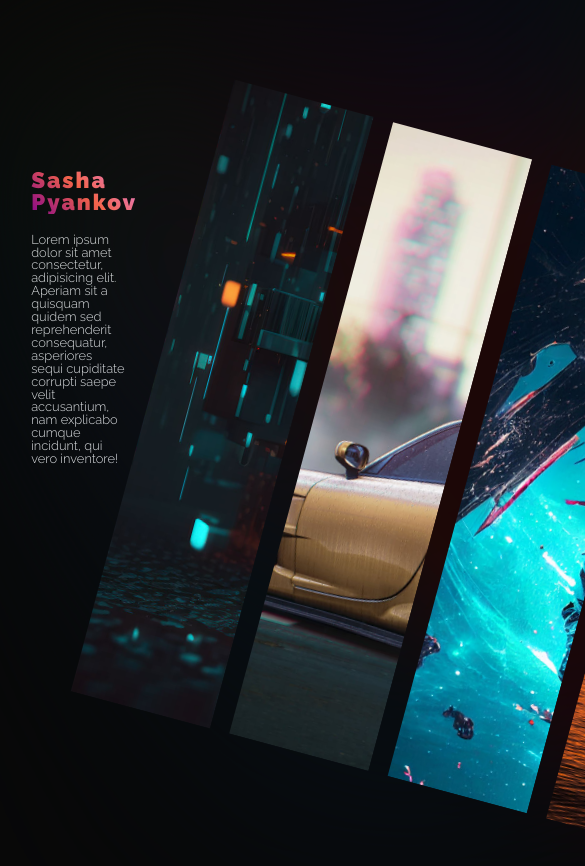
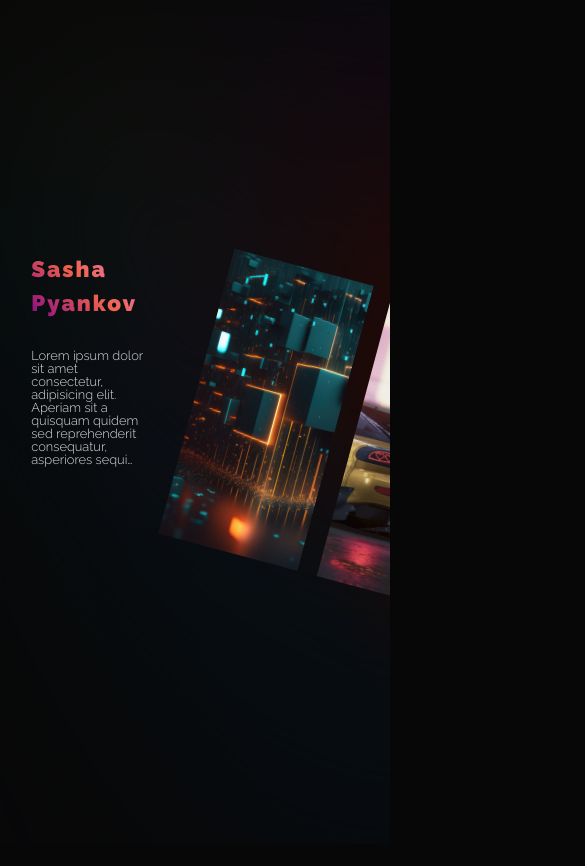
Before and after one commit to sasha-pyankov/parallax-gallary, a plain HTML site: page index.html in a window 390 px wide. Shown: the top 866 px of the page, 585 px wide, since content can reach past the window. After the commit the page ends 844 px from the top, so only its background shows below. Drawn offline with nearby package versions, Linux system fonts and the light colour scheme.

Commit message:
исправил некоторые проблемы на мобилке

```diff
--- a/css/style.css
+++ b/css/style.css
@@ -121,6 +121,15 @@ body._lock {
 }
 
 /* gallary */
+.wrapper {
+  overflow: hidden;
+}
+
+.main {
+  width: 100vw;
+  height: 100vh;
+}
+
 .gallary {
   width: 100vw;
   height: 100vh;
@@ -131,14 +140,25 @@ body._lock {
   top: 20vh;
   left: 8vw;
   max-width: 24vw;
+  min-width: 30%;
   -webkit-transition: opacity 0.75s cubic-bezier(0.2, 0.6, 0, 1), -webkit-transform 0.75s cubic-bezier(0.2, 0.6, 0, 1);
   transition: opacity 0.75s cubic-bezier(0.2, 0.6, 0, 1), -webkit-transform 0.75s cubic-bezier(0.2, 0.6, 0, 1);
   transition: opacity 0.75s cubic-bezier(0.2, 0.6, 0, 1), transform 0.75s cubic-bezier(0.2, 0.6, 0, 1);
   transition: opacity 0.75s cubic-bezier(0.2, 0.6, 0, 1), transform 0.75s cubic-bezier(0.2, 0.6, 0, 1), -webkit-transform 0.75s cubic-bezier(0.2, 0.6, 0, 1);
+  overflow: hidden;
+  text-overflow: ellipsis;
+  display: -webkit-box;
+  -webkit-line-clamp: 10;
+  -webkit-box-orient: vertical;
 }
 @media (max-width: 1330px) {
   .gallary__description {
     font-size: calc(12px + 13 * ((100vw - 320px) / 1010));
+  }
+}
+@media (max-width: 400px) {
+  .gallary__description {
+    top: 30vh;
   }
 }
 .gallary__description p {
@@ -161,13 +181,14 @@ body._lock {
 }
 .gallary__logo {
   font-size: 55px;
+  line-height: 1.5;
   font-weight: 900;
   letter-spacing: 2px;
   display: inline-block;
   background: linear-gradient(45deg, DarkMagenta, Tomato, Violet);
   -webkit-background-clip: text;
   -webkit-text-fill-color: transparent;
-  margin-bottom: 20px;
+  margin-bottom: 30px;
 }
 @media (max-width: 1330px) {
   .gallary__logo {
@@ -181,6 +202,11 @@ body._lock {
           transform: rotate(15deg);
   overflow: visible;
   top: 10vh;
+}
+@media (max-width: 400px) {
+  .slider {
+    top: 30vh;
+  }
 }
 .slider_bg {
   z-index: 0;
@@ -217,6 +243,16 @@ body._lock {
   -webkit-box-shadow: rgba(0, 0, 0, 0.75) 0 0 0 10000px;
           box-shadow: rgba(0, 0, 0, 0.75) 0 0 0 10000px;
 }
+@media (max-width: 767.98px) {
+  .slider__slide {
+    max-height: 55vh;
+  }
+}
+@media (max-width: 400px) {
+  .slider__slide {
+    max-height: 35vh;
+  }
+}
 .slider__img {
   width: 300%;
   height: 100%;
```
